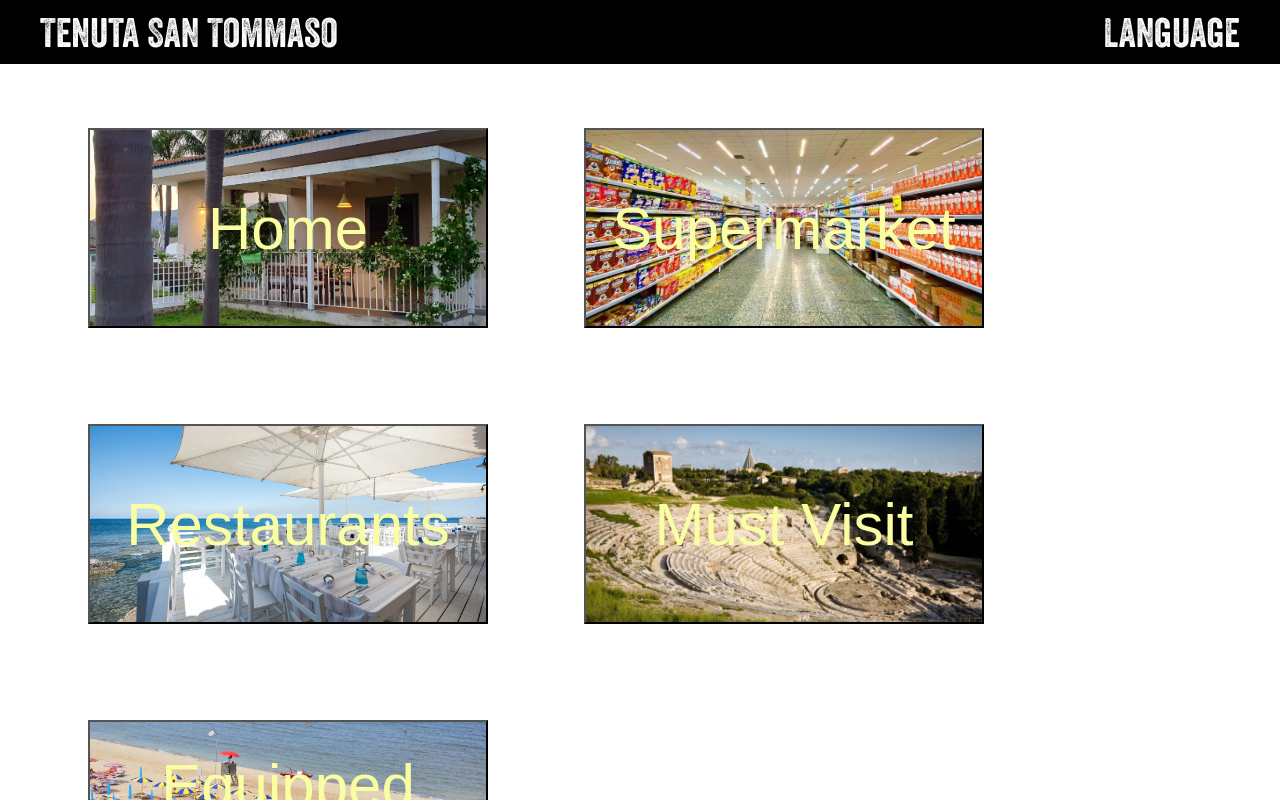
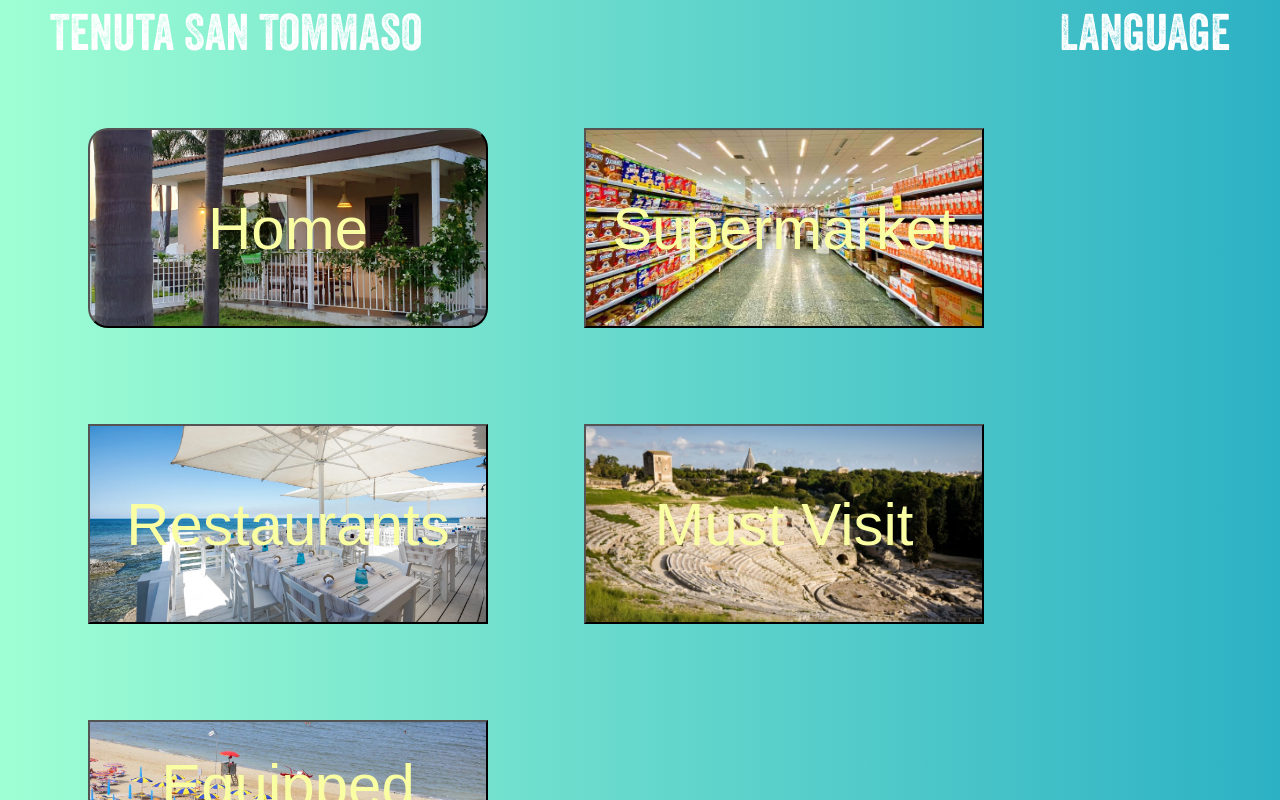
Before and after one commit to mattebasta/B-B_InfoPage, a React (Create React App) app in the folder tenutasantommasoweb/: page / in a window 1280 px wide. Shown: the top 800 px of the page. Built offline with nearby package versions, Linux system fonts and the light colour scheme.

Commit message:
Added hash link

```diff
--- a/tenutasantommasoweb/src/App.js
+++ b/tenutasantommasoweb/src/App.js
@@ -11,9 +11,8 @@ import NoPage from "./pages/NoPage";
 
 // TODO:
 // Add blur and hover effects to buttons
-// Add Images to buttons
 // Style pages and add content
-// Go to the section after button pressed
+// Add animation to buttons
 
 function App() {
   return (
--- a/tenutasantommasoweb/src/pages/Home.js
+++ b/tenutasantommasoweb/src/pages/Home.js
@@ -1,8 +1,10 @@
-
 
 const Home = () => {
     return (
-    <h1>Home</h1>
+      <div>
+        <h1 id="landing">Home</h1>
+      </div>
+
 
 
 
--- a/tenutasantommasoweb/src/pages/Layout.css
+++ b/tenutasantommasoweb/src/pages/Layout.css
@@ -1,6 +1,10 @@
 @font-face {
     font-family: custom1;
     src: url(veneer-two.ttf);
+}
+
+.Homebackground {
+    background: linear-gradient(90deg, rgba(159,255,212,1) 0%, rgba(44,177,196,1) 100%);
 }
 
 nav {
@@ -11,7 +15,7 @@ nav {
 }
 
 .Banner {
-    background-color: black;
+    background: linear-gradient(90deg, rgba(159,255,212,1) 0%, rgba(44,177,196,1) 100%);
     height: 4em;
     width: 100%;
     display: flex;
@@ -24,7 +28,7 @@ nav {
 .BannerText{
     color: white;
     padding: 1em;
-    font-size: 40px;
+    font-size: 50px;
     font-family: custom1;
 }
 
@@ -44,6 +48,12 @@ ul li {
     text-align: center;
     color: rgb(249, 254, 163);
     font-size: 60px;
+    border-radius: 20px;
+
+}
+
+.homeButton:hover {
+    opacity: 1;
 }
 
 .supButton {
--- a/tenutasantommasoweb/src/pages/Layout.js
+++ b/tenutasantommasoweb/src/pages/Layout.js
@@ -1,9 +1,11 @@
-import { Outlet, Link } from "react-router-dom";
+import { Outlet } from "react-router-dom";
+import { HashLink } from "react-router-hash-link";
 import "./Layout.css";
 
 const Layout = () => {
   return (
     <>
+      <div className="Homebackground">
         <div className="Banner">
           <p className="BannerText">Tenuta San Tommaso</p>
           <p className="BannerText"> Language</p>
@@ -11,32 +13,34 @@ const Layout = () => {
         <nav>
           <ul>
             <li>
-            <Link to="/">
+              <HashLink smooth to="/#landing">
                 <button className="homeButton">Home</button>
-            </Link>
+              </HashLink>
             </li>
             <li>
-            <Link to="/supermarket">
+              <HashLink smooth to="/supermarket#landing">
                 <button className="supButton">Supermarket</button>
-            </Link>
+              </HashLink>
             </li>
             <li>
-            <Link to="/restaurant">
+              <HashLink smooth to="/restaurant#landing">
                 <button className="restButton">Restaurants</button>
-            </Link>
+              </HashLink>
             </li>
             <li>
-            <Link to="/visit">
+              <HashLink smooth to="/visit#landing">
                 <button className="attrButton">Must Visit</button>
-            </Link>
+              </HashLink>
             </li>
             <li>
-            <Link to="/beach">
+              <HashLink smooth to="/beach#landing">
                 <button className="lidoButton">Equipped Beaches</button>
-            </Link>
+              </HashLink>
             </li>
           </ul>
         </nav>
+      </div>
+
       <Outlet />
     </>
   );
--- a/tenutasantommasoweb/src/pages/Supermarket.js
+++ b/tenutasantommasoweb/src/pages/Supermarket.js
@@ -1,5 +1,5 @@
 const Supermarket = () => {
-    return <h1>Supermarket</h1>;
+    return <h1 id="landing">Supermarket</h1>;
   };
 
   export default Supermarket;
--- a/tenutasantommasoweb/src/pages/Visit.js
+++ b/tenutasantommasoweb/src/pages/Visit.js
@@ -1,5 +1,5 @@
 const Visit = () => {
-    return <h1>Must Visit</h1>;
+    return <h1 id="landing">Must Visit</h1>;
   };
 
   export default Visit;
--- a/tenutasantommasoweb/src/pages/beach.js
+++ b/tenutasantommasoweb/src/pages/beach.js
@@ -1,5 +1,5 @@
 const Beach = () => {
-    return <h1>Equipped Beaches</h1>;
+    return <h1 id="landing">Equipped Beaches</h1>;
   };
 
   export default Beach;
--- a/tenutasantommasoweb/src/pages/restaurant.js
+++ b/tenutasantommasoweb/src/pages/restaurant.js
@@ -1,6 +1,6 @@
 const Restaurant = () => {
     return (
-      <h1>Restaurants</h1>
+      <h1 id="landing">Restaurants</h1>
     );
   };
 
```
Lines whose indentation alone changed are shown as unchanged.
